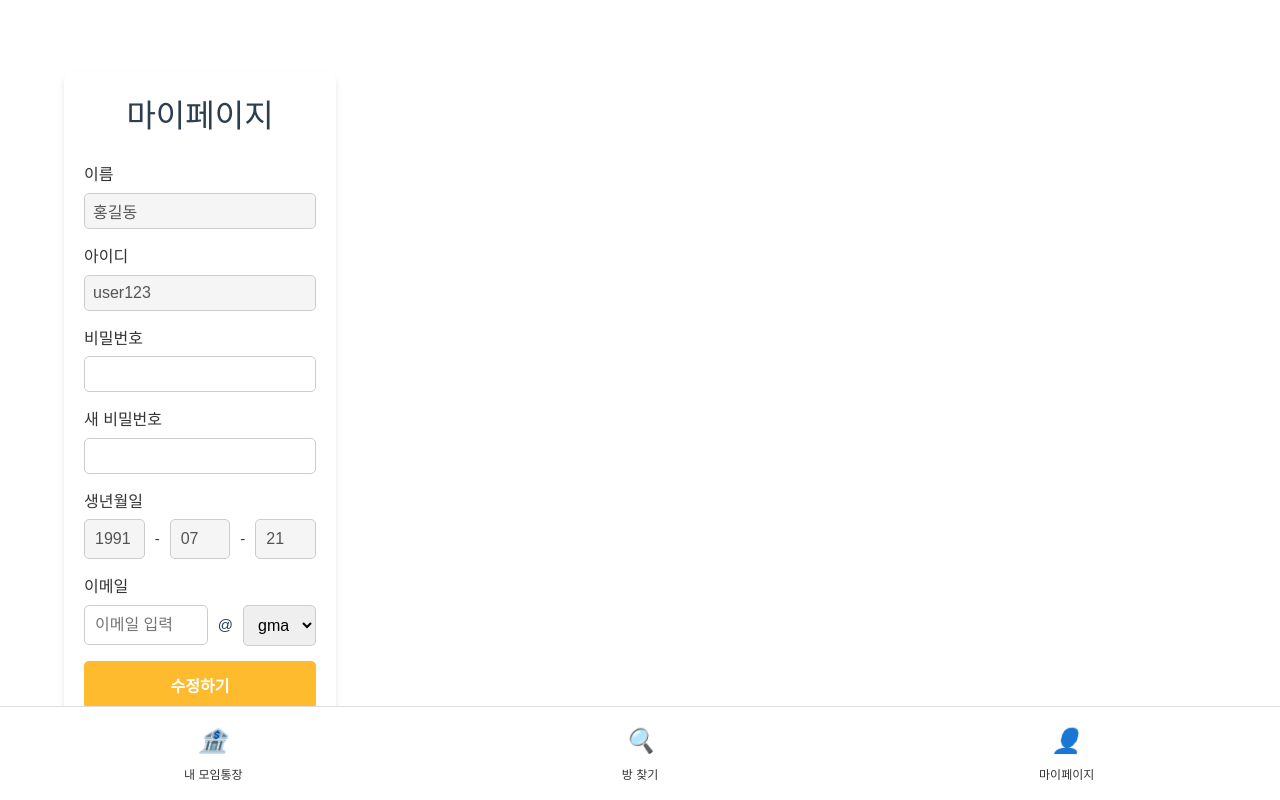
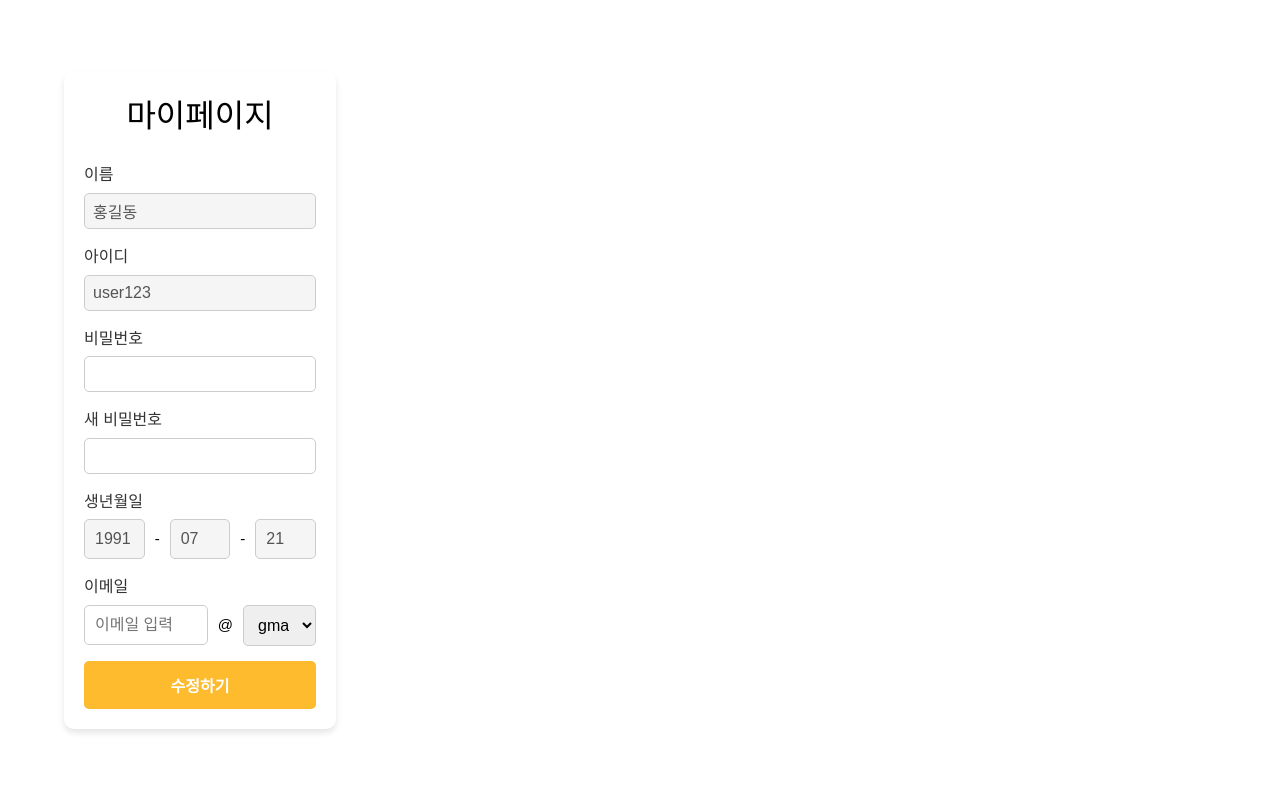
Before and after one commit to MoguMogu-KB/AJM-FE, a Vue app: page /mypage in a window 1280 px wide. Built offline with nearby package versions, Linux system fonts and the light colour scheme; the HTML template or start-up script is replaced by a standard one.

Commit message:
feature: Footer 마우스 호버 기능 추가

```diff
--- a/src/assets/base.css
+++ b/src/assets/base.css
@@ -60,7 +60,7 @@
 
 body {
   min-height: 100vh;
-  color: var(--color-text);
+  /* color: var(--color-text); */
   background: var(--color-background);
   transition:
     color 0.5s,
--- a/src/components/common/Footer.vue
+++ b/src/components/common/Footer.vue
@@ -1,5 +1,10 @@
 <template>
-    <nav class="footer-nav">
+  <div
+    class="footer-wrapper"
+    @mouseover="isVisible = true"
+    @mouseleave="isVisible = false"
+  >
+    <nav class="footer-nav" :class="{ 'footer-hidden': !isVisible }">
       <ul class="nav-list">
         <!-- 내 모임통장 -->
         <li class="nav-item">
@@ -26,26 +31,41 @@
         </li>
       </ul>
     </nav>
+  </div>
 </template>
-
 <script>
 export default {
   name: "Footer",
+  data() {
+    return {
+      isVisible: false, // Footer 표시 여부를 제어
+    };
+  },
 };
 </script>
 
 <style scoped>
-  .footer-nav {
+.footer-wrapper {
   position: fixed;
   bottom: 0;
   left: 0;
   width: 100%;
+  z-index: 1000;
+}
+
+.footer-nav {
   background-color: #fff;
   border-top: 1px solid #ddd;
   display: flex;
   justify-content: space-around;
   padding: 10px 0;
-    z-index: 1000;
+  transition: transform 0.3s ease, opacity 0.3s ease;
+}
+
+.footer-hidden {
+  transform: translateY(100%); /* Footer를 화면 아래로 숨김 */
+  opacity: 0;
+  pointer-events: none; /* 숨겨진 상태에서 클릭 방지 */
 }
 
 .nav-list {
--- a/src/pages/MainPage.vue
+++ b/src/pages/MainPage.vue
@@ -67,7 +67,6 @@
             headers: {'ngrok-skip-browser-warning': '69420'}
           }
         );
-
 
         if (response.status === 200) {
             alert("로그인에 성공했습니다.!");
```
Also changed, not shown: src/pages/list/AccountList.vue (+6 -12 lines). Lines whose indentation alone changed are shown as unchanged.
